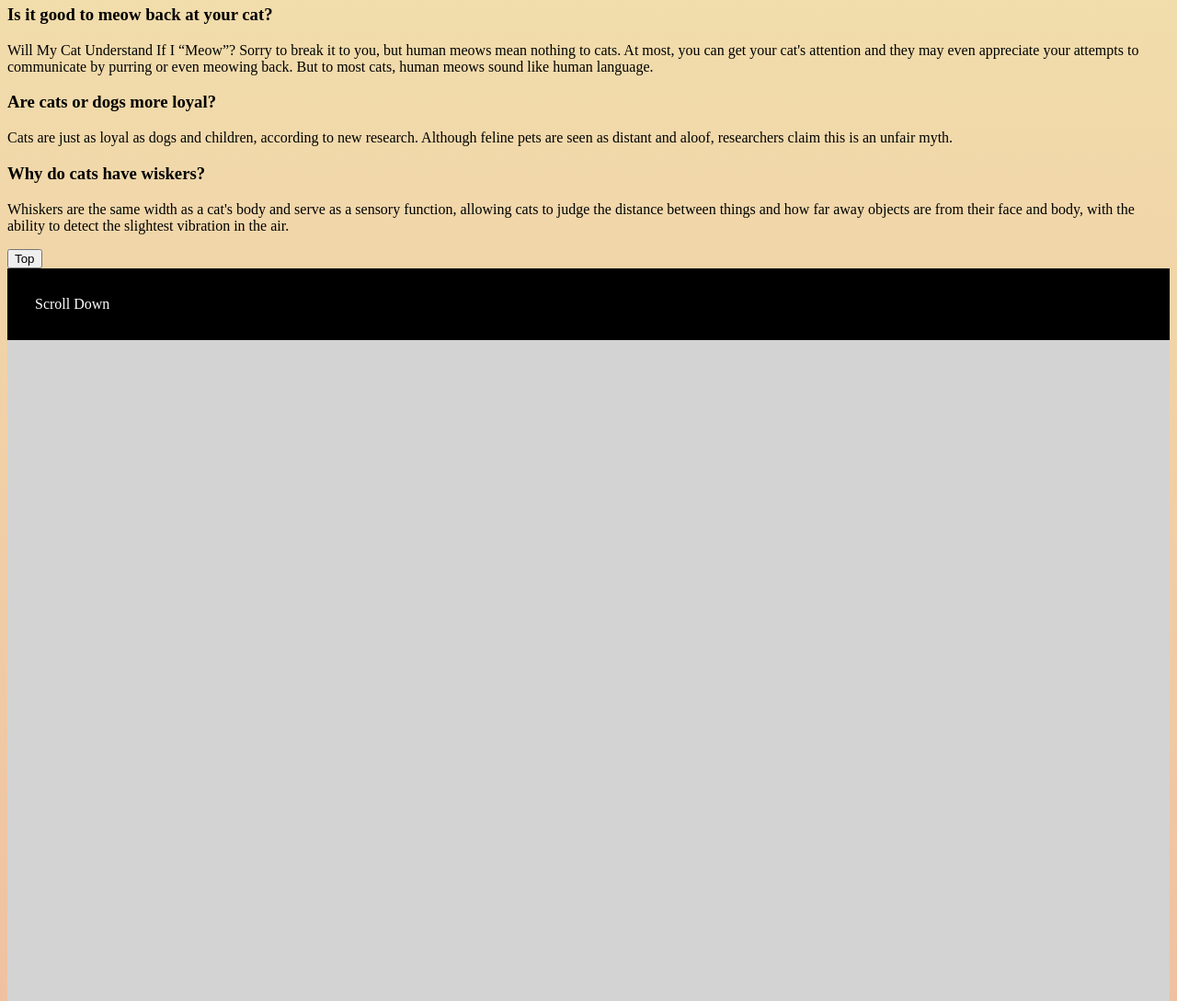
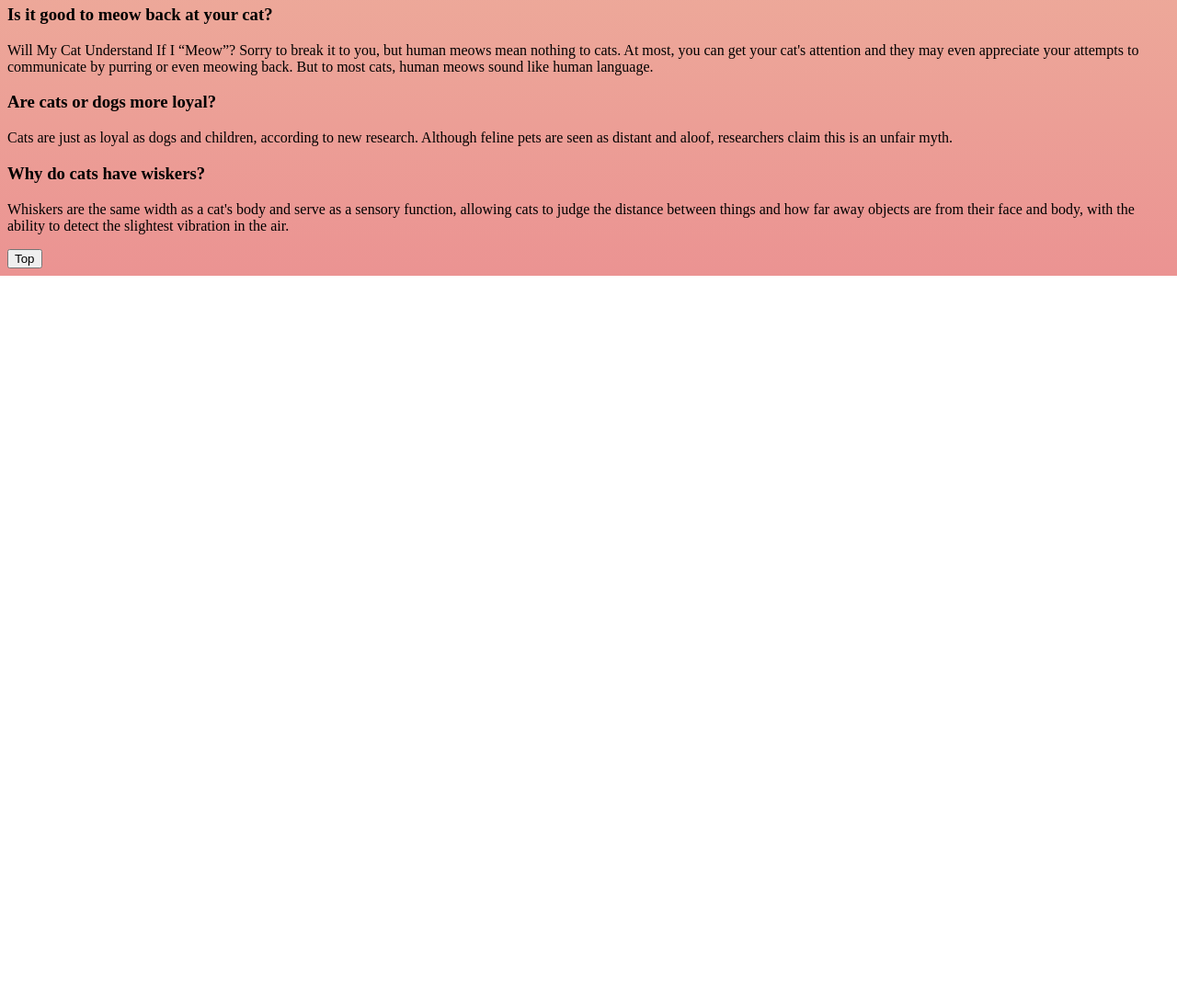
Before and after one commit to cs100130/mycatwebsite., a plain HTML site: page index.html in a window 1280 px wide. Shown: the part 1202-2291 px from the top of the page at 92% size. After the commit the page ends 1502 px from the top, so only its background shows below. Drawn offline with Linux system fonts and the light colour scheme.

Commit message:
Update index.html

```diff
--- a/index.html
+++ b/index.html
@@ -75,8 +75,7 @@ Whiskers are the same width as a cat's body and serve as a sensory function, all
 
 <button onclick="topFunction()" id="myBtn" title="Go to top">Top</button>
 
-<div style="background-color:black;color:white;padding:30px">Scroll Down</div>
-<div style="background-color:lightgrey;padding:30px 30px 2500px"></div>
+
 
 <script>
 // Get the button
@@ -90,8 +89,6 @@ function scrollFunction() {
   } else {
     mybutton.style.display = "none";
   }
-
-}
 </script>
 
 </body>
```
